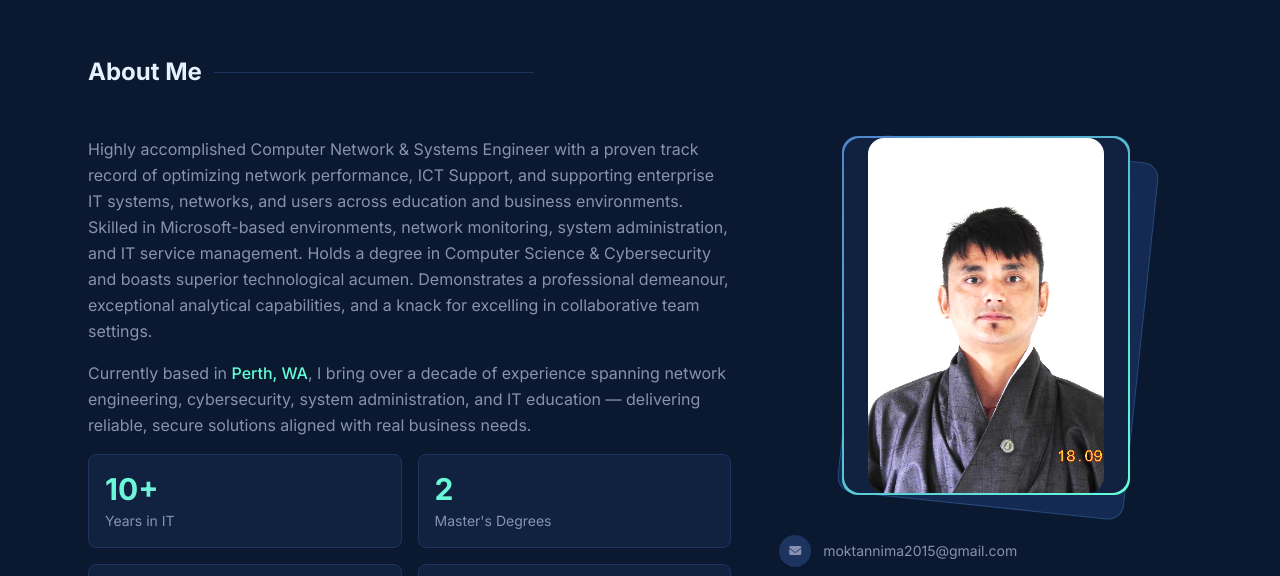
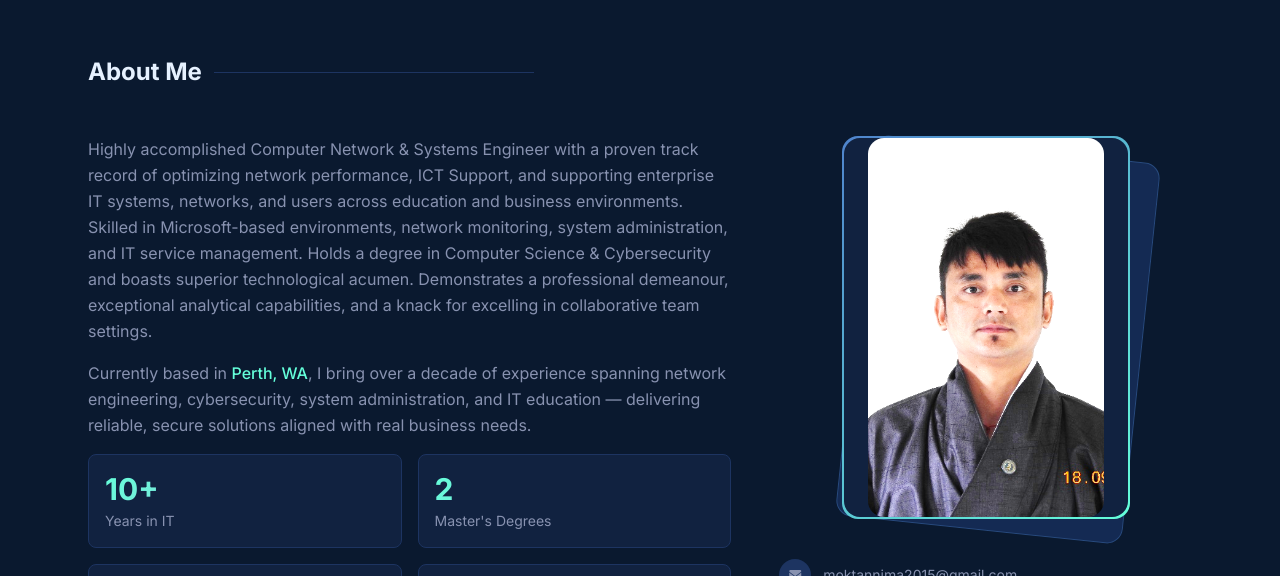
Before and after one commit to moktan456/nima-portfolio, a plain HTML site: page index.html in a window 1280 px wide. Shown: the part 840-1416 px from the top of the page. Drawn offline with nearby package versions, Linux system fonts and the light colour scheme.

Commit message:
Update profile card to portrait 3:4 aspect ratio

```diff
--- a/assets/js/app.js
+++ b/assets/js/app.js
@@ -87,7 +87,7 @@ function renderAbout(p) {
   if (avatar && p.profileImage) {
     avatar.innerHTML = `
       <img src="${escHtml(p.profileImage)}" alt="${escHtml(p.name)}"
-           class="w-full h-full object-cover rounded-2xl aspect-[4/5]"
+           class="w-full h-full object-cover rounded-2xl aspect-[3/4]"
            style="min-height:100%; object-position: center top;" />
     `;
   }
--- a/index.html
+++ b/index.html
@@ -336,7 +336,7 @@
 
             <!-- Avatar content (replaced by app.js when photo is uploaded) -->
             <div id="profile-avatar"
-                 class="rounded-2xl overflow-hidden bg-navy-l aspect-[4/5]
+                 class="rounded-2xl overflow-hidden bg-navy-l aspect-[3/4]
                         flex flex-col items-center justify-center gap-3 px-6 text-center">
               <div class="w-24 h-24 rounded-full bg-mint text-navy flex items-center justify-center
                           text-4xl font-bold font-mono flex-shrink-0">NM</div>
```
